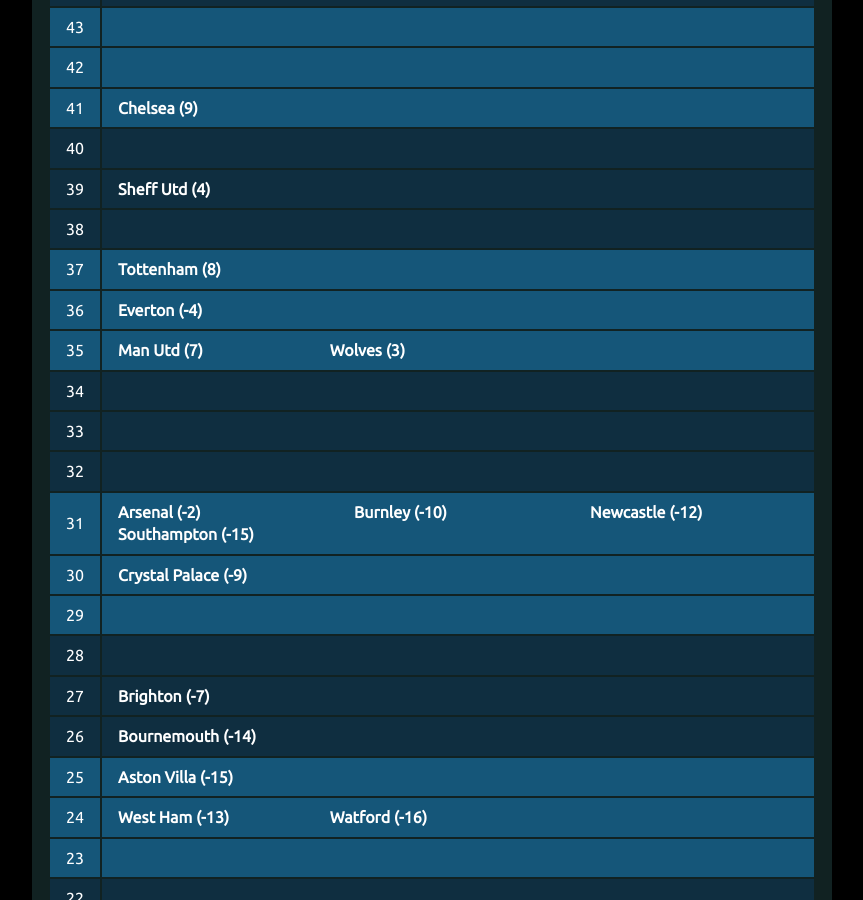
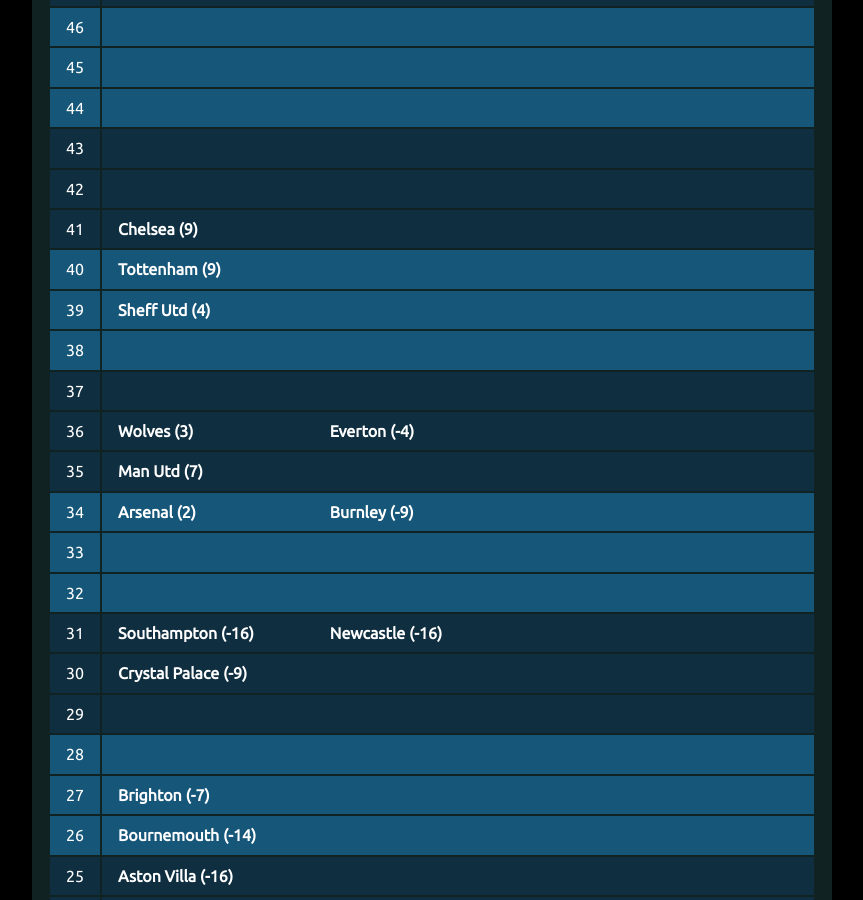
Before and after one commit to muru/muru.github.io, a Jekyll site: the page built from resources.md, in a window 1280 px wide and 900 px high, scrolled down 3047 px. Shown: the whole window, without its empty margins (208-1071 px from the left). Built offline with Jekyll 4.4.1, drawn with Linux system fonts in a browser that asks for light colours; some of the changed text lies outside the part shown.

Commit message:
updated cann-table: Mon 17 Feb 10:01:01 UTC 2020

```diff
--- a/cann-table.html
+++ b/cann-table.html
@@ -1,304 +1,319 @@
 <table id="cann-table">
 <thead> <th> Pts </th> <th> Clubs (GD) </th> </thead>
 	<tr class="cann-row-1">
-		<td class="cann-point"> 73 </td>
+		<td class="cann-point"> 76 </td>
 		<td class="cann-clubs">
-			<span class="club-name"> Liverpool (45) </span>
+			<span class="club-name"> Liverpool (46) </span>
 		</td>
  	</tr>
 	<tr class="cann-row-1">
+		<td class="cann-point"> 75 </td>
+		<td class="cann-clubs">
+		</td>
+ 	</tr>
+	<tr class="cann-row-1">
+		<td class="cann-point"> 74 </td>
+		<td class="cann-clubs">
+		</td>
+ 	</tr>
+	<tr class="cann-row-2">
+		<td class="cann-point"> 73 </td>
+		<td class="cann-clubs">
+		</td>
+ 	</tr>
+	<tr class="cann-row-2">
 		<td class="cann-point"> 72 </td>
 		<td class="cann-clubs">
 		</td>
  	</tr>
-	<tr class="cann-row-1">
+	<tr class="cann-row-2">
 		<td class="cann-point"> 71 </td>
 		<td class="cann-clubs">
 		</td>
  	</tr>
-	<tr class="cann-row-2">
+	<tr class="cann-row-1">
 		<td class="cann-point"> 70 </td>
 		<td class="cann-clubs">
 		</td>
  	</tr>
-	<tr class="cann-row-2">
+	<tr class="cann-row-1">
 		<td class="cann-point"> 69 </td>
 		<td class="cann-clubs">
 		</td>
  	</tr>
-	<tr class="cann-row-2">
+	<tr class="cann-row-1">
 		<td class="cann-point"> 68 </td>
 		<td class="cann-clubs">
 		</td>
  	</tr>
-	<tr class="cann-row-1">
+	<tr class="cann-row-2">
 		<td class="cann-point"> 67 </td>
 		<td class="cann-clubs">
 		</td>
  	</tr>
-	<tr class="cann-row-1">
+	<tr class="cann-row-2">
 		<td class="cann-point"> 66 </td>
 		<td class="cann-clubs">
 		</td>
  	</tr>
-	<tr class="cann-row-1">
+	<tr class="cann-row-2">
 		<td class="cann-point"> 65 </td>
 		<td class="cann-clubs">
 		</td>
  	</tr>
-	<tr class="cann-row-2">
+	<tr class="cann-row-1">
 		<td class="cann-point"> 64 </td>
 		<td class="cann-clubs">
 		</td>
  	</tr>
-	<tr class="cann-row-2">
+	<tr class="cann-row-1">
 		<td class="cann-point"> 63 </td>
 		<td class="cann-clubs">
 		</td>
  	</tr>
-	<tr class="cann-row-2">
+	<tr class="cann-row-1">
 		<td class="cann-point"> 62 </td>
 		<td class="cann-clubs">
 		</td>
  	</tr>
-	<tr class="cann-row-1">
+	<tr class="cann-row-2">
 		<td class="cann-point"> 61 </td>
 		<td class="cann-clubs">
 		</td>
  	</tr>
-	<tr class="cann-row-1">
+	<tr class="cann-row-2">
 		<td class="cann-point"> 60 </td>
 		<td class="cann-clubs">
 		</td>
  	</tr>
-	<tr class="cann-row-1">
+	<tr class="cann-row-2">
 		<td class="cann-point"> 59 </td>
 		<td class="cann-clubs">
 		</td>
  	</tr>
-	<tr class="cann-row-2">
+	<tr class="cann-row-1">
 		<td class="cann-point"> 58 </td>
 		<td class="cann-clubs">
 		</td>
  	</tr>
-	<tr class="cann-row-2">
+	<tr class="cann-row-1">
 		<td class="cann-point"> 57 </td>
 		<td class="cann-clubs">
 		</td>
  	</tr>
-	<tr class="cann-row-2">
+	<tr class="cann-row-1">
 		<td class="cann-point"> 56 </td>
 		<td class="cann-clubs">
 		</td>
  	</tr>
-	<tr class="cann-row-1">
+	<tr class="cann-row-2">
 		<td class="cann-point"> 55 </td>
 		<td class="cann-clubs">
 		</td>
  	</tr>
-	<tr class="cann-row-1">
+	<tr class="cann-row-2">
 		<td class="cann-point"> 54 </td>
 		<td class="cann-clubs">
 		</td>
  	</tr>
-	<tr class="cann-row-1">
+	<tr class="cann-row-2">
 		<td class="cann-point"> 53 </td>
 		<td class="cann-clubs">
 		</td>
  	</tr>
-	<tr class="cann-row-2">
+	<tr class="cann-row-1">
 		<td class="cann-point"> 52 </td>
 		<td class="cann-clubs">
 		</td>
  	</tr>
-	<tr class="cann-row-2">
+	<tr class="cann-row-1">
 		<td class="cann-point"> 51 </td>
 		<td class="cann-clubs">
 			<span class="club-name"> Man City (36) </span>
 		</td>
  	</tr>
+	<tr class="cann-row-1">
+		<td class="cann-point"> 50 </td>
+		<td class="cann-clubs">
+			<span class="club-name"> Leicester (28) </span>
+		</td>
+ 	</tr>
 	<tr class="cann-row-2">
-		<td class="cann-point"> 50 </td>
+		<td class="cann-point"> 49 </td>
+		<td class="cann-clubs">
+		</td>
+ 	</tr>
+	<tr class="cann-row-2">
+		<td class="cann-point"> 48 </td>
+		<td class="cann-clubs">
+		</td>
+ 	</tr>
+	<tr class="cann-row-2">
+		<td class="cann-point"> 47 </td>
 		<td class="cann-clubs">
 		</td>
  	</tr>
 	<tr class="cann-row-1">
-		<td class="cann-point"> 49 </td>
-		<td class="cann-clubs">
-			<span class="club-name"> Leicester (28) </span>
-		</td>
- 	</tr>
-	<tr class="cann-row-1">
-		<td class="cann-point"> 48 </td>
+		<td class="cann-point"> 46 </td>
 		<td class="cann-clubs">
 		</td>
  	</tr>
 	<tr class="cann-row-1">
-		<td class="cann-point"> 47 </td>
+		<td class="cann-point"> 45 </td>
+		<td class="cann-clubs">
+		</td>
+ 	</tr>
+	<tr class="cann-row-1">
+		<td class="cann-point"> 44 </td>
 		<td class="cann-clubs">
 		</td>
  	</tr>
 	<tr class="cann-row-2">
-		<td class="cann-point"> 46 </td>
+		<td class="cann-point"> 43 </td>
 		<td class="cann-clubs">
 		</td>
  	</tr>
 	<tr class="cann-row-2">
-		<td class="cann-point"> 45 </td>
+		<td class="cann-point"> 42 </td>
 		<td class="cann-clubs">
 		</td>
  	</tr>
 	<tr class="cann-row-2">
-		<td class="cann-point"> 44 </td>
-		<td class="cann-clubs">
-		</td>
- 	</tr>
-	<tr class="cann-row-1">
-		<td class="cann-point"> 43 </td>
-		<td class="cann-clubs">
-		</td>
- 	</tr>
-	<tr class="cann-row-1">
-		<td class="cann-point"> 42 </td>
-		<td class="cann-clubs">
-		</td>
- 	</tr>
-	<tr class="cann-row-1">
 		<td class="cann-point"> 41 </td>
 		<td class="cann-clubs">
 			<span class="club-name"> Chelsea (9) </span>
 		</td>
  	</tr>
-	<tr class="cann-row-2">
+	<tr class="cann-row-1">
 		<td class="cann-point"> 40 </td>
 		<td class="cann-clubs">
+			<span class="club-name"> Tottenham (9) </span>
 		</td>
  	</tr>
-	<tr class="cann-row-2">
+	<tr class="cann-row-1">
 		<td class="cann-point"> 39 </td>
 		<td class="cann-clubs">
 			<span class="club-name"> Sheff Utd (4) </span>
 		</td>
  	</tr>
-	<tr class="cann-row-2">
+	<tr class="cann-row-1">
 		<td class="cann-point"> 38 </td>
 		<td class="cann-clubs">
 		</td>
  	</tr>
-	<tr class="cann-row-1">
+	<tr class="cann-row-2">
 		<td class="cann-point"> 37 </td>
-		<td class="cann-clubs">
-			<span class="club-name"> Tottenham (8) </span>
-		</td>
- 	</tr>
-	<tr class="cann-row-1">
-		<td class="cann-point"> 36 </td>
-		<td class="cann-clubs">
-			<span class="club-name"> Everton (-4) </span>
-		</td>
- 	</tr>
-	<tr class="cann-row-1">
-		<td class="cann-point"> 35 </td>
-		<td class="cann-clubs">
-			<span class="club-name"> Man Utd (7) </span>
-			<span class="club-name"> Wolves (3) </span>
-		</td>
- 	</tr>
-	<tr class="cann-row-2">
-		<td class="cann-point"> 34 </td>
 		<td class="cann-clubs">
 		</td>
  	</tr>
 	<tr class="cann-row-2">
+		<td class="cann-point"> 36 </td>
+		<td class="cann-clubs">
+			<span class="club-name"> Wolves (3) </span>
+			<span class="club-name"> Everton (-4) </span>
+		</td>
+ 	</tr>
+	<tr class="cann-row-2">
+		<td class="cann-point"> 35 </td>
+		<td class="cann-clubs">
+			<span class="club-name"> Man Utd (7) </span>
+		</td>
+ 	</tr>
+	<tr class="cann-row-1">
+		<td class="cann-point"> 34 </td>
+		<td class="cann-clubs">
+			<span class="club-name"> Arsenal (2) </span>
+			<span class="club-name"> Burnley (-9) </span>
+		</td>
+ 	</tr>
+	<tr class="cann-row-1">
 		<td class="cann-point"> 33 </td>
 		<td class="cann-clubs">
 		</td>
  	</tr>
-	<tr class="cann-row-2">
+	<tr class="cann-row-1">
 		<td class="cann-point"> 32 </td>
 		<td class="cann-clubs">
 		</td>
  	</tr>
-	<tr class="cann-row-1">
+	<tr class="cann-row-2">
 		<td class="cann-point"> 31 </td>
 		<td class="cann-clubs">
-			<span class="club-name"> Arsenal (-2) </span>
-			<span class="club-name"> Burnley (-10) </span>
-			<span class="club-name"> Newcastle (-12) </span>
-			<span class="club-name"> Southampton (-15) </span>
+			<span class="club-name"> Southampton (-16) </span>
+			<span class="club-name"> Newcastle (-16) </span>
 		</td>
  	</tr>
-	<tr class="cann-row-1">
+	<tr class="cann-row-2">
 		<td class="cann-point"> 30 </td>
 		<td class="cann-clubs">
 			<span class="club-name"> Crystal Palace (-9) </span>
 		</td>
  	</tr>
-	<tr class="cann-row-1">
+	<tr class="cann-row-2">
 		<td class="cann-point"> 29 </td>
 		<td class="cann-clubs">
 		</td>
  	</tr>
-	<tr class="cann-row-2">
+	<tr class="cann-row-1">
 		<td class="cann-point"> 28 </td>
 		<td class="cann-clubs">
 		</td>
  	</tr>
-	<tr class="cann-row-2">
+	<tr class="cann-row-1">
 		<td class="cann-point"> 27 </td>
 		<td class="cann-clubs">
 			<span class="club-name"> Brighton (-7) </span>
 		</td>
  	</tr>
-	<tr class="cann-row-2">
+	<tr class="cann-row-1">
 		<td class="cann-point"> 26 </td>
 		<td class="cann-clubs">
 			<span class="club-name"> Bournemouth (-14) </span>
 		</td>
  	</tr>
-	<tr class="cann-row-1">
+	<tr class="cann-row-2">
 		<td class="cann-point"> 25 </td>
 		<td class="cann-clubs">
-			<span class="club-name"> Aston Villa (-15) </span>
+			<span class="club-name"> Aston Villa (-16) </span>
 		</td>
  	</tr>
-	<tr class="cann-row-1">
+	<tr class="cann-row-2">
 		<td class="cann-point"> 24 </td>
 		<td class="cann-clubs">
 			<span class="club-name"> West Ham (-13) </span>
 			<span class="club-name"> Watford (-16) </span>
 		</td>
  	</tr>
-	<tr class="cann-row-1">
+	<tr class="cann-row-2">
 		<td class="cann-point"> 23 </td>
 		<td class="cann-clubs">
 		</td>
  	</tr>
-	<tr class="cann-row-2">
+	<tr class="cann-row-1">
 		<td class="cann-point"> 22 </td>
 		<td class="cann-clubs">
 		</td>
  	</tr>
-	<tr class="cann-row-2">
+	<tr class="cann-row-1">
 		<td class="cann-point"> 21 </td>
 		<td class="cann-clubs">
 		</td>
  	</tr>
-	<tr class="cann-row-2">
+	<tr class="cann-row-1">
 		<td class="cann-point"> 20 </td>
 		<td class="cann-clubs">
 		</td>
  	</tr>
-	<tr class="cann-row-1">
+	<tr class="cann-row-2">
 		<td class="cann-point"> 19 </td>
 		<td class="cann-clubs">
 		</td>
  	</tr>
-	<tr class="cann-row-1">
+	<tr class="cann-row-2">
 		<td class="cann-point"> 18 </td>
 		<td class="cann-clubs">
-			<span class="club-name"> Norwich (-23) </span>
+			<span class="club-name"> Norwich (-24) </span>
 		</td>
  	</tr>
 </table>
-<span id="cann-gen-note"> Generated on  Monday, 10 February 2020 at 10:01 UTC. </span>
+<span id="cann-gen-note"> Generated on  Monday, 17 February 2020 at 10:01 UTC. </span>
```
